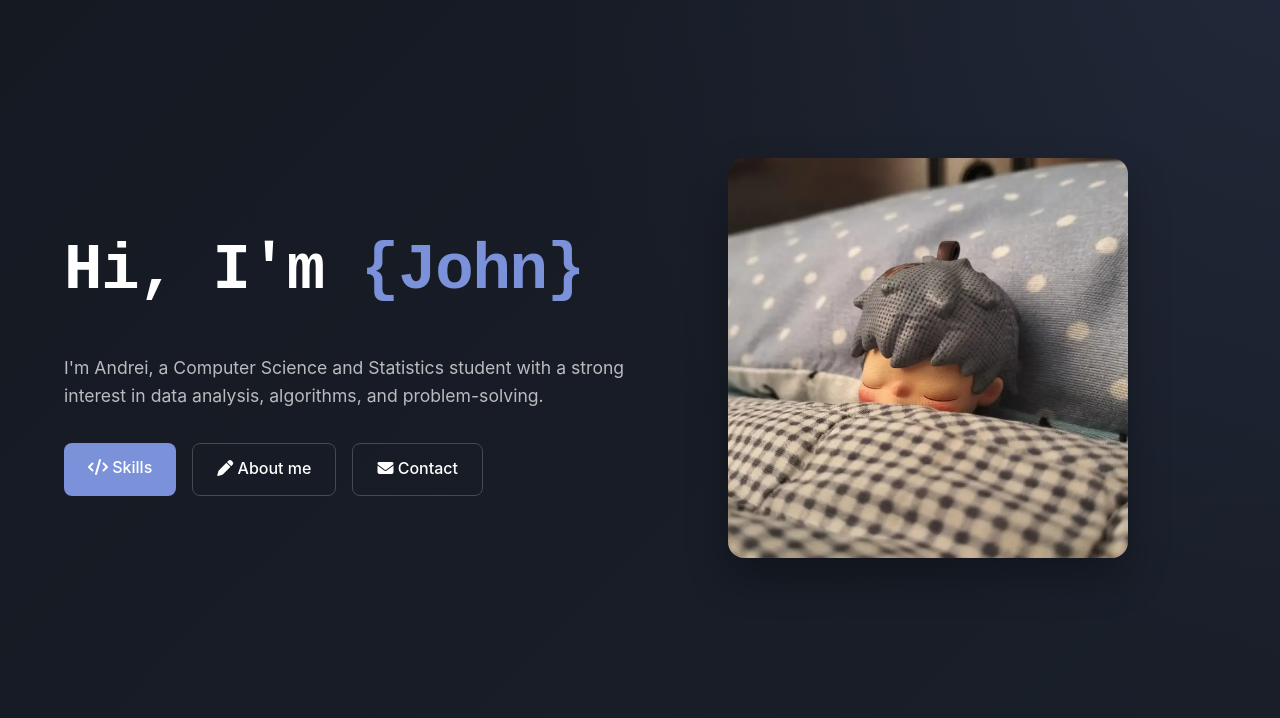
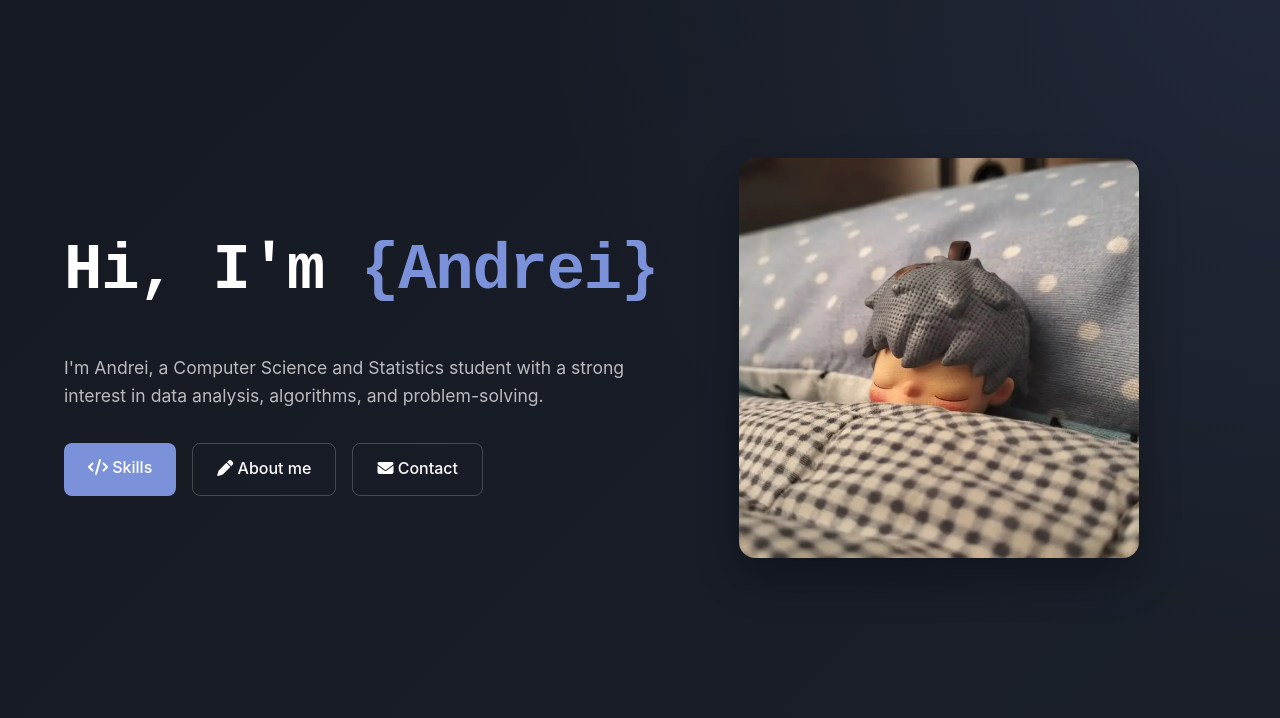
Before and after one commit to andreiverg/andreiverg.github.io, a plain HTML site: page index.html in a window 1280 px wide. Shown: the part 82-800 px from the top of the page. Drawn offline with Linux system fonts and the light colour scheme.

Commit message:
name change

```diff
--- a/index.html
+++ b/index.html
@@ -59,7 +59,7 @@
     <!-- SECTION 1: Hero -->
     <section class="hero-section">
       <div class="text">
-        <div class="greeting">Hi, I'm <span>{John}</span></div>
+        <div class="greeting">Hi, I'm <span>{Andrei}</span></div>
         <p>I'm Andrei, a Computer Science and Statistics student with a strong interest in data analysis, algorithms, and problem-solving.</p>
 
         <div class="links">
```
